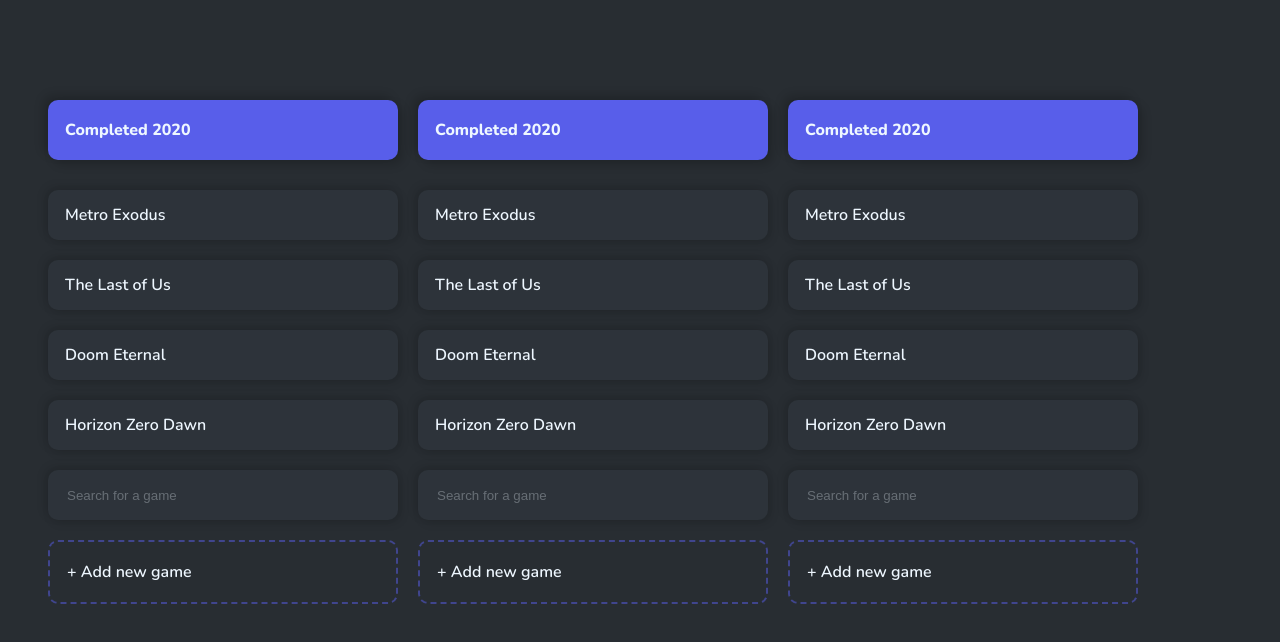
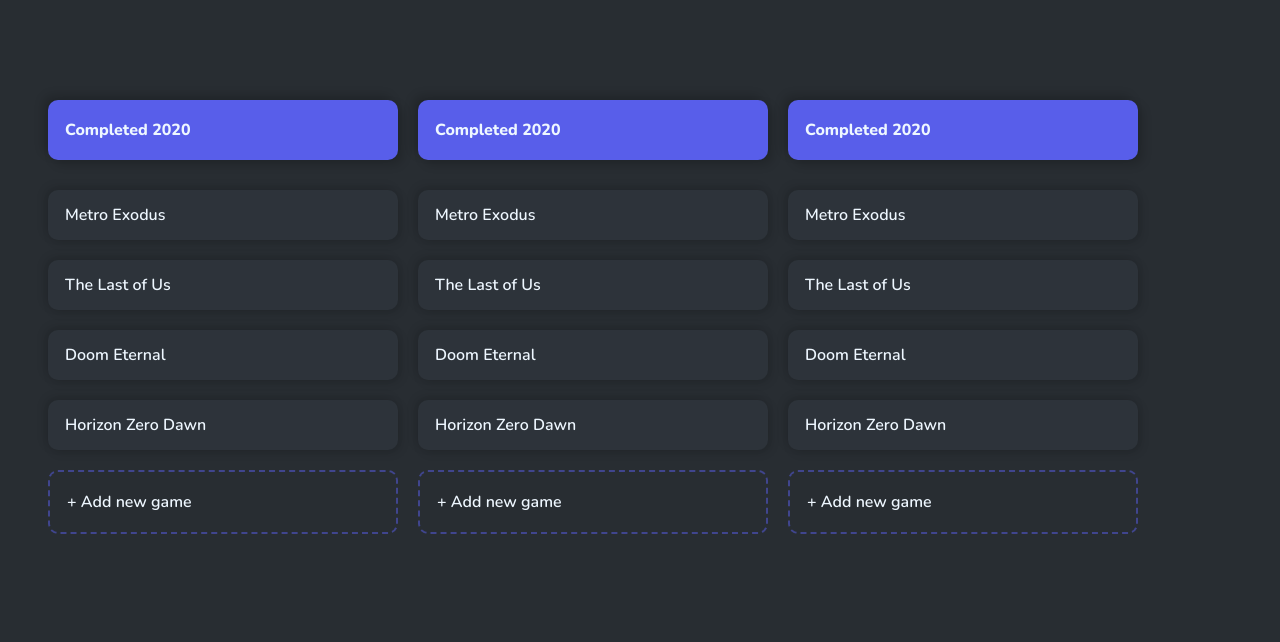
Before and after one commit to mihainsto/bowtie, a Gatsby site in the folder frontend/bowtie/: page /gamelist in a window 1280 px wide. Built offline with nearby package versions, Linux system fonts and the light colour scheme; Gatsby itself is replaced by a stand-in of ours.

Commit message:
maked add new game button show the search field

```diff
--- a/frontend/bowtie/src/components/gamelist/List/List.jsx
+++ b/frontend/bowtie/src/components/gamelist/List/List.jsx
@@ -5,45 +5,57 @@
  * See: https://www.gatsbyjs.org/docs/use-static-query/
  */
 
-import React from "react";
-import {useState} from "react";
+import React from "react"
+import { useState, useRef } from "react"
 
 //import TitleCard from "/../TitleCard/TitleCard"
-import TitleCard from "../TitleCard/TitleCard";
-import Card from "../Card/Card";
-import AddNewCard from "../AddNewCard/AddNewCard";
-import SearchGameCard from "../SearchGameCard/SearchGameCard";
-import "./List.scss";
+import TitleCard from "../TitleCard/TitleCard"
+import Card from "../Card/Card"
+import AddNewCard from "../AddNewCard/AddNewCard"
+import SearchGameCard from "../SearchGameCard/SearchGameCard"
+import "./List.scss"
 
-const List = (props) => {
+const List = props => {
+  const [newEntry, setNewEntry] = useState("")
+  const [addButtonVisibile, setAddButtonVisibile] = useState("list-visibility-visible")
+  const [searchVisible, setSearchVisible] = useState("list-visibility-hidden")
+  const searchElement = useRef(null)
 
-  const [newEntry, setNewEntry] = useState("");
-  const searchOnChangeValueHandler = (val) => {
+  const searchOnChangeValueHandler = val => {
     setNewEntry(val.target.value)
-  };
+  }
 
+  const addNewClicked = () => {
+    setAddButtonVisibile("list-visibility-hidden")
+    setSearchVisible("list-visibility-visible")
+    searchElement.current.focus()
+
+  }
   return (
     <div className="list-list">
-
       <div className="list-title-card">
-        <TitleCard title = {props.listItems.title}/>
+        <TitleCard title={props.listItems.title} />
       </div>
 
-      {props.listItems.items.map((item)=>(
+      {props.listItems.items.map(item => (
         <div className="list-card">
-          <Card cardText = {item} />
+          <Card cardText={item} />
         </div>
+      ))}
+      <div className="list-card" className = {searchVisible}>
+        <SearchGameCard onChangeValue={searchOnChangeValueHandler}
+        ref = {searchElement}
+        />
+      </div>
 
-      ))}
-        <div className="list-card">
-          <SearchGameCard onChangeValue = {searchOnChangeValueHandler}/>
-        </div>
-
-        <div className="list-card">
-          <AddNewCard cardText = "+ Add new game"/>
-        </div>
+      <div
+        className="list-card"
+        className = {addButtonVisibile}
+        onClick={addNewClicked}
+      >
+        <AddNewCard cardText="+ Add new game" />
+      </div>
     </div>
-
   )
 }
 
--- a/frontend/bowtie/src/components/gamelist/List/List.scss
+++ b/frontend/bowtie/src/components/gamelist/List/List.scss
@@ -12,3 +12,11 @@
 .list-card{
     margin-top: 20px;
 }
+.list-visibility-visible {
+    position: static;
+    margin-top: 20px;
+}
+.list-visibility-hidden {
+    position: absolute;
+    top: -999999px;
+}
--- a/frontend/bowtie/src/components/gamelist/SearchGameCard/SearchGameCard.jsx
+++ b/frontend/bowtie/src/components/gamelist/SearchGameCard/SearchGameCard.jsx
@@ -2,7 +2,7 @@
 
 import "./SearchGameCard.scss"
 
-const SearchGameCard = (props) => {
+const SearchGameCard = React.forwardRef((props, ref) => {
     return (
       <div className="searchgamecard-card">
         <div className="searchgamecard-text">
@@ -10,10 +10,11 @@
           placeholder="Search for a game"
           className="searchgamecard-input"
           onChange={props.onChangeValue}
+          ref = {ref}
           />
         </div>
       </div>
     )
-  }
+  })
 
 export default SearchGameCard
```
